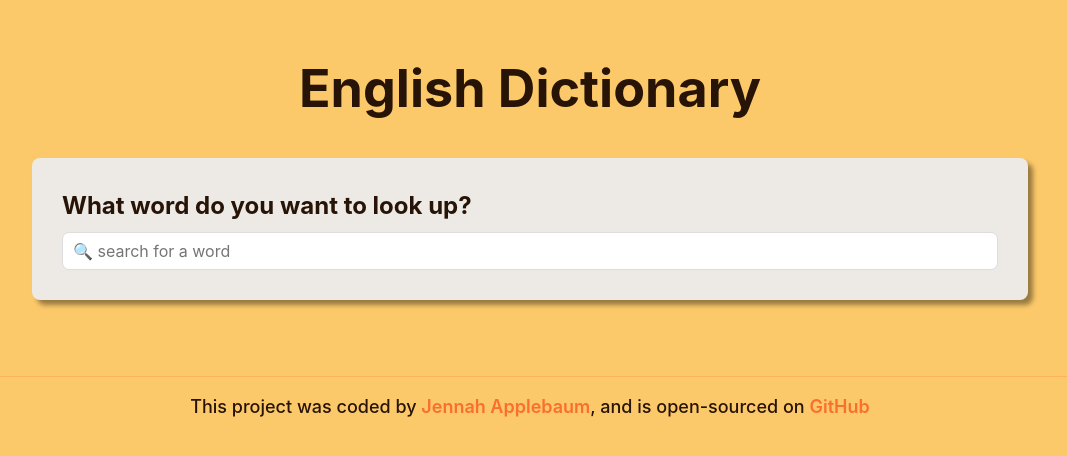
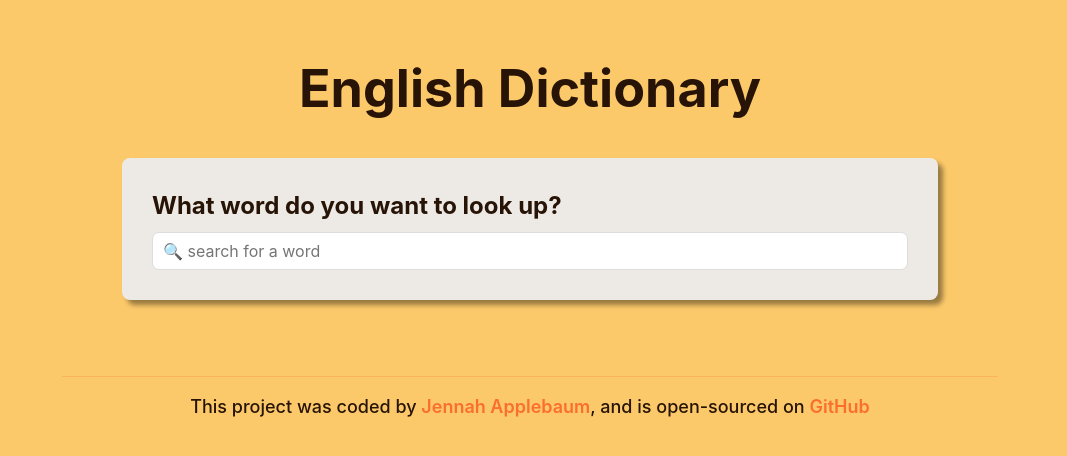
Before and after one commit to jmapplebaum/react-dictionary, a React (Create React App) app: page / in a window 1280 px wide. Shown: the top 456 px of the page, without its empty margins (110-1177 px from the left). Built offline with nearby package versions, Linux system fonts and the light colour scheme; no server answers.

Commit message:
Updated CSS and removed a <p> surrounding a <ul>

```diff
--- a/src/App.css
+++ b/src/App.css
@@ -7,6 +7,8 @@
 body {
   background-color: var(--main-bg-color);
   color: var(--text-color);
+  max-width: 960px;
+  margin: 0 auto;
 }
 h1 {
   margin-top: 50px;
--- a/src/Meaning.js
+++ b/src/Meaning.js
@@ -9,13 +9,11 @@ export default function Meaning(props) {
     <div className="Meaning">
       <h3>{props.meaning.partOfSpeech}</h3>
       <div>
-        <p>
-          <strong>Definition:</strong> {definition.definition}
-          <br />
-          <Example example={definition.example} />
-          <br />
-          <Synonyms synonyms={props.meaning.synonyms} />
-        </p>
+        <strong>Definition:</strong> {definition.definition}
+        <br />
+        <Example example={definition.example} />
+        <br />
+        <Synonyms synonyms={props.meaning.synonyms} />
       </div>
     </div>
   );
--- a/src/Search.js
+++ b/src/Search.js
@@ -11,6 +11,7 @@ export default function Search() {
     console.log(response.data);
     setResults(response.data[0]);
   }
+
   function search() {
     const apiUrl = `https://api.dictionaryapi.dev/api/v2/entries/en/${keyword}`;
     axios.get(apiUrl).then(handleResponse);
```
